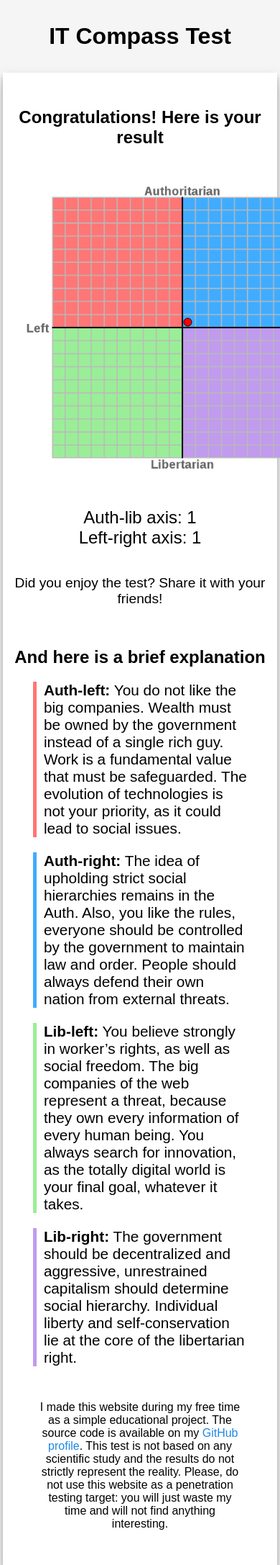
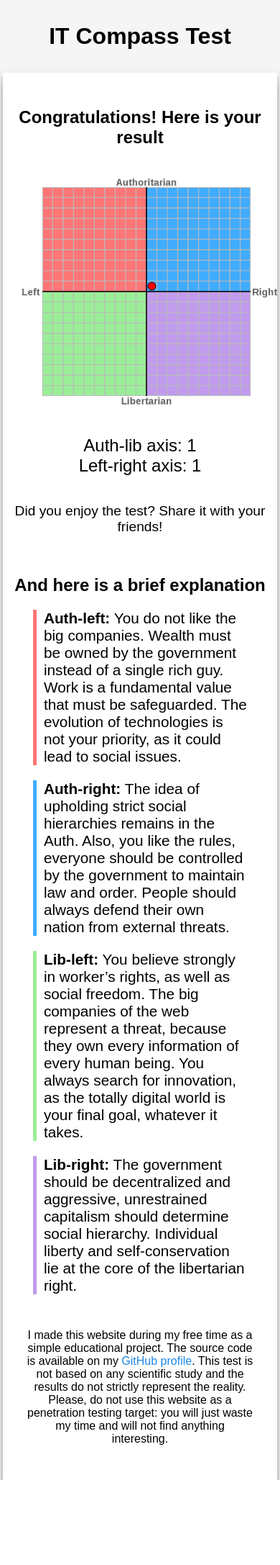
Before and after one commit to sampozz/itcompass, a Flask app: page /result in a window 390 px wide; the page is wider, and only the part inside the window is pictured. Shown: that part at 72% size. After the commit the page ends 2056 px from the top of that part, so only its background shows below. Run offline with Flask 2, Linux system fonts and the light colour scheme; the visitor is signed in with stand-in values (Sample User, id 1); some libraries are stand-ins or nearby versions.

Commit message:
minor graphic changes

```diff
--- a/src/static/css/global.css
+++ b/src/static/css/global.css
@@ -44,6 +44,18 @@
 .disclaimer {
     font-size: 1rem;
     margin: 3em 3em 0 3em;
+}
+
+@media screen and (max-width: 600px) {
+    .intro {
+        font-size: 1.3rem;
+        margin: -1em 1em 2em 1em;
+    }
+
+    .disclaimer {
+        font-size: 1rem;
+        margin: 3em 2em 0 2em;
+    }
 }
 
 .start-btn {
@@ -107,7 +119,7 @@
 
 @media screen and (max-width: 1220px) {
     .cntr {
-        width: 40%;
+        width: 50%;
     }
     .radio {
         margin-right: 1.5em;
@@ -149,6 +161,18 @@
     position: relative;
     width: 500px;
     height: 500px;
+}
+
+@media screen and (max-width: 600px) {
+    .compass-img {
+        width: 400px;
+    }
+    .result {
+        margin: auto;
+        position: relative;
+        width: 400px;
+        height: 400px;
+    }
 }
 
 .red-dot {
```
